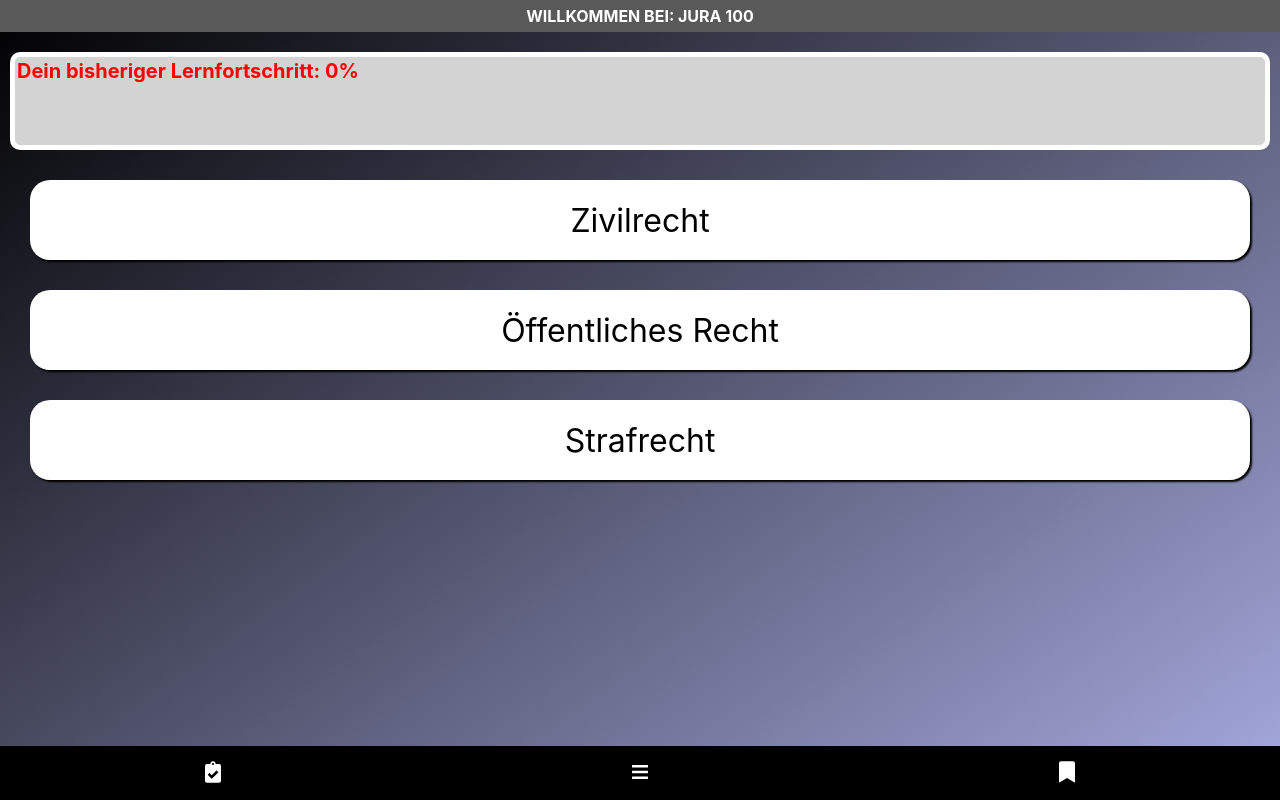
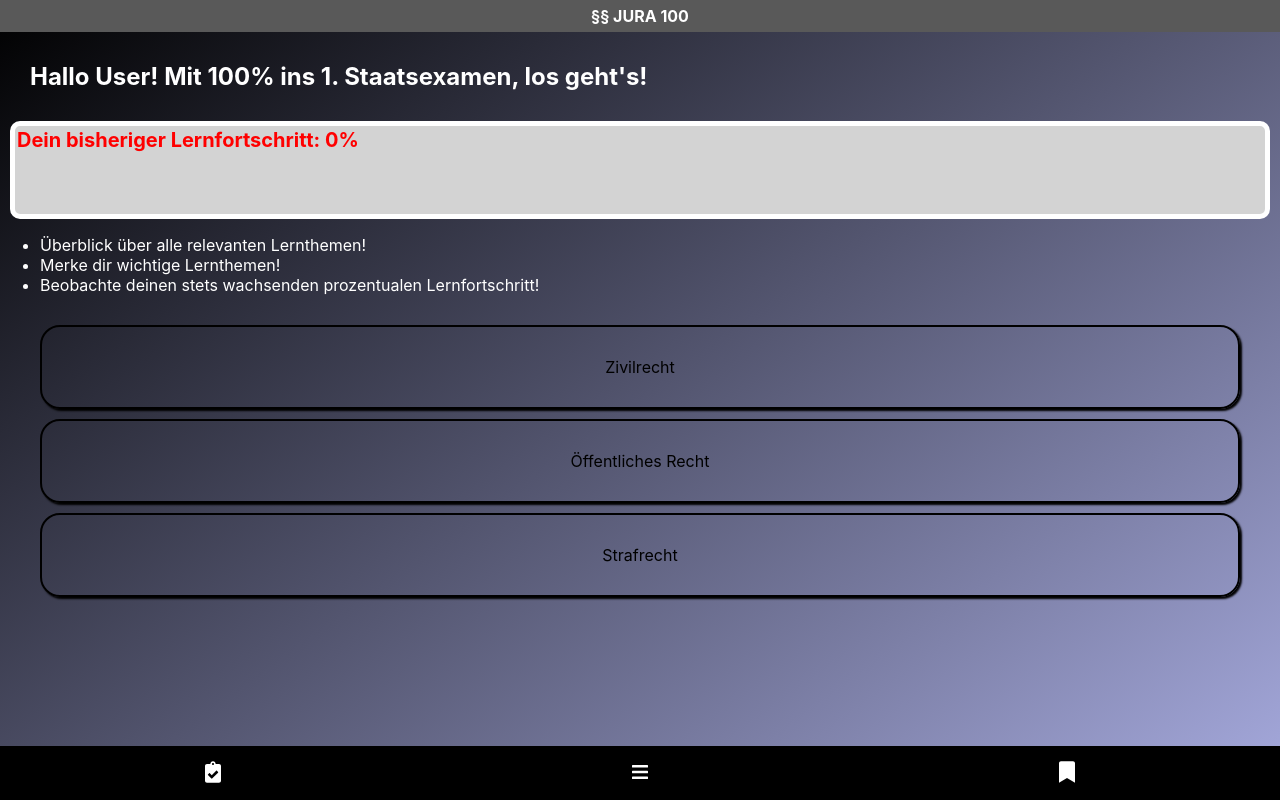
Before and after one commit to CaroSophie/Jura100, a React (Create React App) app: page / in a window 1280 px wide. Built offline with nearby package versions, Linux system fonts and the light colour scheme; what uid would draw is missing.

Commit message:
Add profile and instruction and improve styling

```diff
--- a/src/components/Card.js
+++ b/src/components/Card.js
@@ -1,17 +1,16 @@
 import React, { Component } from 'react'
 import styled from 'styled-components'
 
-const Stylecards = styled.section`
+const Stylecards = styled.div`
   height: 80px;
-  background: white;
   color: black;
-  margin: 30px;
+  margin: 10px;
   display: grid;
   align-items: center;
   text-align: center;
   box-shadow: 2px 2px 2px black;
-  font-size: 2em;
   border-radius: 20px;
+  border: 2px solid black;
 `
 
 export default class Cards extends Component {
--- a/src/components/Header.js
+++ b/src/components/Header.js
@@ -17,6 +17,6 @@ const Heading = styled.h1`
 
 export default class Header extends Component {
   render() {
-    return <Heading>Willkommen bei: Jura 100</Heading>
+    return <Heading>§§ Jura 100 </Heading>
   }
 }
--- /dev/null
+++ b/src/components/Instruction.js
@@ -0,0 +1,18 @@
+import React, { Component } from 'react'
+import styled from 'styled-components'
+
+const Text = styled.ul`
+  color: white;
+`
+
+export default class Instruction extends Component {
+  render() {
+    return (
+      <Text>
+        <li>Überblick über alle relevanten Lernthemen!</li>
+        <li>Merke dir wichtige Lernthemen!</li>
+        <li>Beobachte deinen stets wachsenden prozentualen Lernfortschritt!</li>
+      </Text>
+    )
+  }
+}
--- /dev/null
+++ b/src/components/Profile.js
@@ -0,0 +1,15 @@
+import React, { Component } from 'react'
+import styled from 'styled-components'
+
+const Welcome = styled.h2`
+  color: white;
+  margin: 30px;
+`
+
+export default class Profile extends Component {
+  render() {
+    return (
+      <Welcome>Hallo User! Mit 100% ins 1. Staatsexamen, los geht's!</Welcome>
+    )
+  }
+}
--- a/src/screens/Home.js
+++ b/src/screens/Home.js
@@ -3,6 +3,8 @@ import Header from '../components/Header'
 import Footer from '../components/Footer'
 import Card from '../components/Card'
 import Progressbar from '../components/Progressbar'
+import Profile from '../components/Profile'
+import Instruction from '../components/Instruction'
 import styled from 'styled-components'
 import { NavLink } from 'react-router-dom'
 
@@ -14,13 +16,19 @@ const Wrapper = styled.main`
     text-decoration: none;
   }
 `
+const Cardcontainer = styled.div`
+  margin: 30px;
+`
 
 export default class Home extends Component {
   render() {
     return (
       <Wrapper>
         <Header />
+        <Profile />
         <Progressbar percentage={this.props.showprogress} />
+        <Instruction />
+        <Cardcontainer>
           <NavLink to="/private">
             <Card text="Zivilrecht" />
           </NavLink>
@@ -30,7 +38,7 @@ export default class Home extends Component {
           <NavLink to="/criminal">
             <Card text="Strafrecht" />
           </NavLink>
-
+        </Cardcontainer>
         <Footer />
       </Wrapper>
     )
```
Lines whose indentation alone changed are shown as unchanged.
